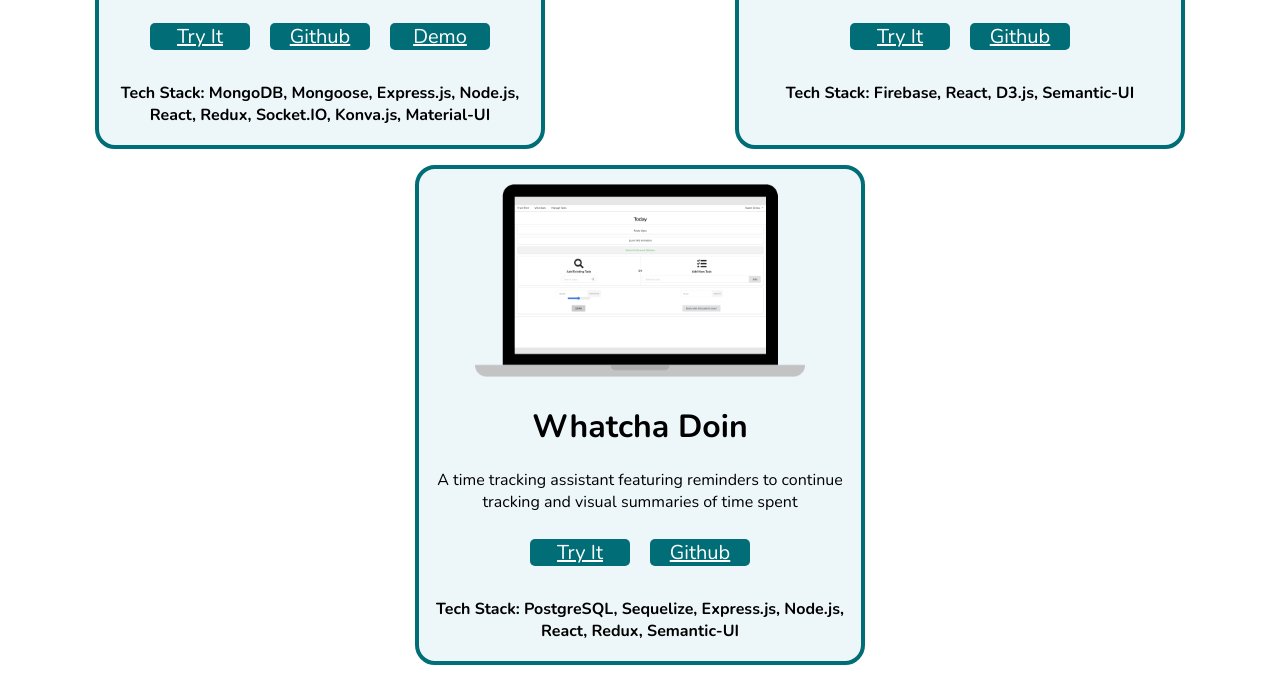
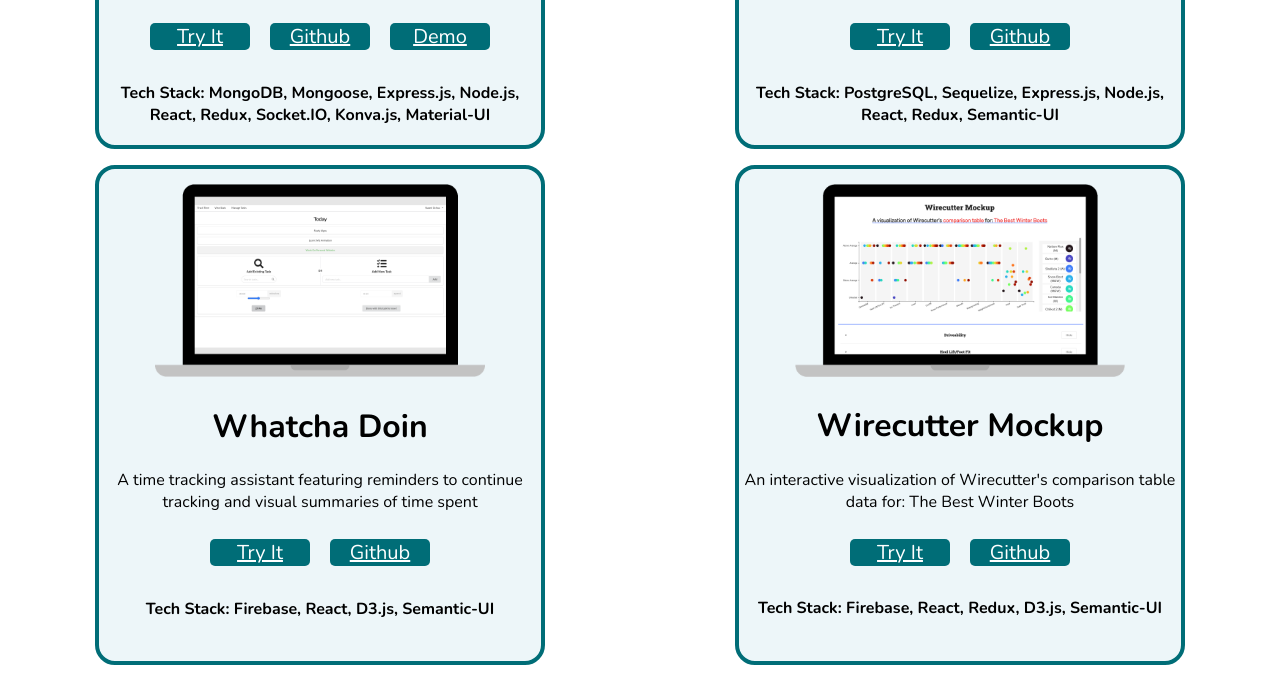
Before and after one commit to NaomiOchoa/PersonalWebsite, a Gatsby site: page /projects in a window 1280 px wide. Shown: the part 409-1082 px from the top of the page. Built offline with nearby package versions, Linux system fonts and the light colour scheme; Gatsby itself is replaced by a stand-in of ours; a web font is replaced by a local one.

Commit message:
added wirecutter mock project

```diff
--- a/src/components/contactPopup.js
+++ b/src/components/contactPopup.js
@@ -82,7 +82,6 @@ export default function ContactPopup(props) {
       )
       introTL.current.add(() => firstEl.current.focus())
     }
-    console.log("contact", contact)
   }, [contact])
 
   const sendMessage = () => {
--- a/src/pages/projects.js
+++ b/src/pages/projects.js
@@ -83,7 +83,10 @@ export default function ProjectSection(props) {
               Github
             </a>
           </div>
-          <h4>Tech Stack: Firebase, React, D3.js, Semantic-UI</h4>
+          <h4>
+          Tech Stack: PostgreSQL, Sequelize, Express.js, Node.js, React,
+            Redux, Semantic-UI
+            </h4>
         </div>
       </div>
       <div className="project-section-3">
@@ -120,8 +123,44 @@ export default function ProjectSection(props) {
             </a>
           </div>
           <h4>
-            Tech Stack: PostgreSQL, Sequelize, Express.js, Node.js, React,
-            Redux, Semantic-UI
+          Tech Stack: Firebase, React, D3.js, Semantic-UI
+          </h4>
+        </div>
+      </div>
+      <div className="project-section-3">
+        <div className="img-content-3">
+          <img
+            width="80%"
+            height="auto"
+            src="wirecutter-mock-image.png"
+            alt="Wirecutter Mockup main page"
+          />
+        </div>
+        <div className="text-content-3">
+          <h1>Wirecutter Mockup</h1>
+          <p>
+          An interactive visualization of Wirecutter's comparison table data for: The Best Winter Boots
+          </p>
+          <div className="project-button-section">
+            <a
+              className="project-button"
+              target="_blank"
+              rel="noopener noreferrer"
+              href="https://comparison-table-mockup.web.app/"
+            >
+              Try It
+            </a>
+            <a
+              className="project-button"
+              target="_blank"
+              rel="noopener noreferrer"
+              href="https://github.com/NaomiOchoa/comparison-table-mockup"
+            >
+              Github
+            </a>
+          </div>
+          <h4>
+            Tech Stack: Firebase, React, Redux, D3.js, Semantic-UI
           </h4>
         </div>
       </div>
```
Also changed, not shown: static/wirecutter-mock-image.png (added).
